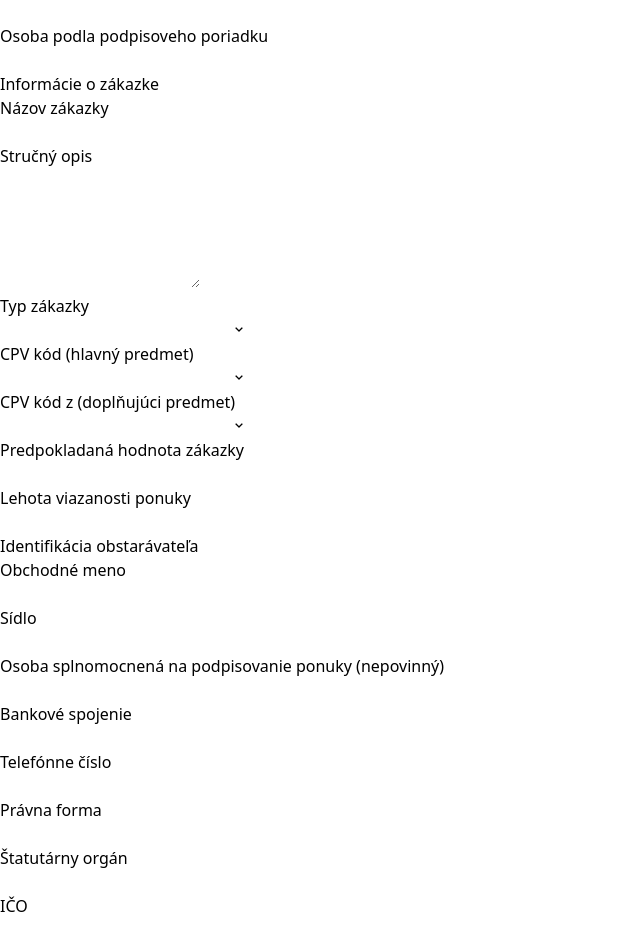
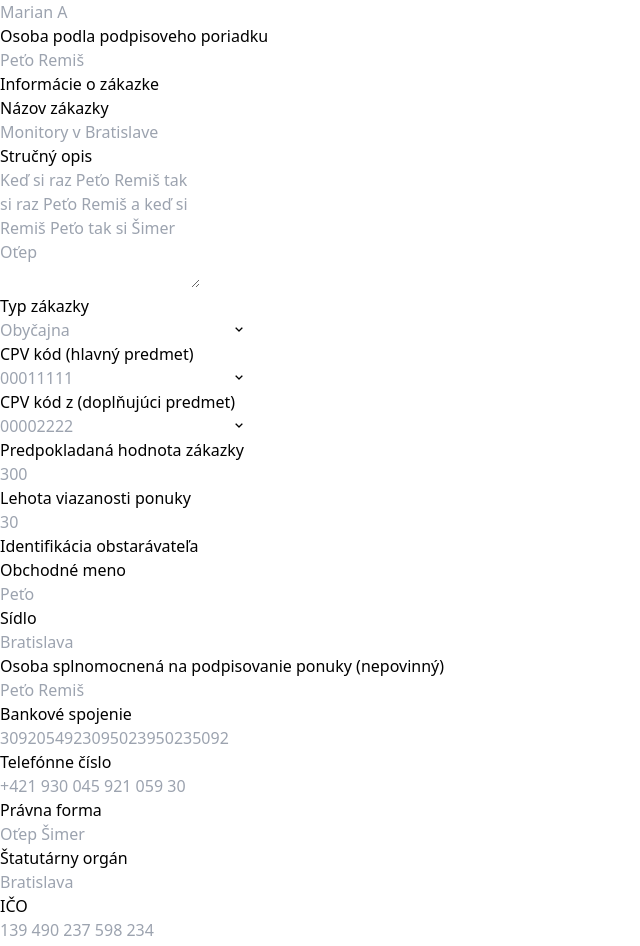
Before and after one commit to DejFcoder/UVOP, a React (Vite) app: page /sutazny-podklad in a window 1280 px wide. Shown: the part 642-1588 px from the top of the page, without its empty margins (0-640 px from the left). Built offline with nearby package versions, Linux system fonts and the light colour scheme.

Commit message:
ddresefs

```diff
--- a/src/SutaznyPodklad.tsx
+++ b/src/SutaznyPodklad.tsx
@@ -32,7 +32,7 @@ function SutaznyPodklad() {
               <p className="mb-2">Datum vyhlasenia</p>
               <input
                 className="border-2 border-black rounded max-w-lg p-2"
-                type="text"
+                type="text" placeholder="22.06.2025"
               />
             </div>
           </div>
@@ -42,21 +42,21 @@ function SutaznyPodklad() {
               <p className="mb-2">Internetova adresa profilu (URL)</p>
               <input
                 className="border-2 border-black rounded max-w-lg p-2"
-                type="text"
+                type="text" placeholder="peto.remis.com"
               />
             </div>
             <div className="flex flex-col mb-7">
               <p className="mb-2">Vecný gestor a jeho nadriadený</p>
               <input
                 className="border-2 border-black rounded max-w-lg p-2"
-                type="text"
+                type="text" placeholder="Marian A"
               />
             </div>
             <div className="flex flex-col mb-7">
               <p className="mb-2">Osoba podla podpisoveho poriadku</p>
               <input
                 className="border-2 border-black rounded max-w-lg p-2"
-                type="text"
+                type="text" placeholder="Peťo Remiš"
               />
             </div>
           </div>
@@ -70,7 +70,7 @@ function SutaznyPodklad() {
             <p className="mb-2">Názov zákazky</p>
             <input
               className="border-2 border-black rounded max-w-lg p-2"
-              type="text"
+              type="text" placeholder="Monitory v Bratislave"
             />
           </div>
           <div className="flex flex-col mb-7">
@@ -79,7 +79,7 @@ function SutaznyPodklad() {
               rows={5}
               className="border-2 border-black rounded max-w-lg p-2"
               name=""
-              id=""
+              id="" placeholder="Keď si raz Peťo Remiš tak si raz Peťo Remiš a keď si Remiš Peťo tak si Šimer Oťep"
             ></textarea>
           </div>
         </div>
@@ -89,7 +89,7 @@ function SutaznyPodklad() {
             <div className="relative flex flex-col">
             <input
               className="border-2 border-black rounded max-w-lg p-2"
-              type="text"
+              type="text" placeholder="Obyčajna"
             />
             <i className='bx bx-chevron-down absolute right-24 bottom-3'></i>
             </div>
@@ -98,7 +98,7 @@ function SutaznyPodklad() {
             <p className="mb-2">CPV kód (hlavný predmet)</p>
             <input
               className="border-2 border-black rounded max-w-lg p-2"
-              type="text"
+              type="text" placeholder="00011111"
             />
             <i className='bx bx-chevron-down absolute right-24 bottom-3'></i>
           </div>
@@ -106,7 +106,7 @@ function SutaznyPodklad() {
             <p className="mb-2">CPV kód z (doplňujúci predmet)</p>
             <input
               className="border-2 border-black rounded max-w-lg p-2"
-              type="text"
+              type="text" placeholder="00002222"
             />
             <i className='bx bx-chevron-down absolute bottom-3 right-24'></i>
           </div>
@@ -118,14 +118,14 @@ function SutaznyPodklad() {
           <p className="mb-2">Predpokladaná hodnota zákazky</p>
           <input
             className="border-2 border-black rounded max-w-lg p-2"
-            type="text"
+            type="text" placeholder="300"
           />
         </div>
         <div className="flex flex-col">
           <p className="mb-2">Lehota viazanosti ponuky</p>
           <input
             className="border-2 border-black rounded max-w-lg p-2"
-            type="text"
+            type="text" placeholder="30"
           />
         </div>
       </div>
@@ -137,14 +137,14 @@ function SutaznyPodklad() {
             <p className="mb-2">Obchodné meno</p>
             <input
               className="border-2 border-black rounded max-w-lg p-2"
-              type="text"
+              type="text" placeholder="Peťo"
             />
           </div>
           <div className="flex flex-col mb-7">
             <p className="mb-2">Sídlo</p>
             <input
               className="border-2 border-black rounded max-w-lg p-2"
-              type="text"
+              type="text" placeholder="Bratislava"
             />
           </div>
           <div className="flex flex-col mb-7">
@@ -153,21 +153,21 @@ function SutaznyPodklad() {
             </p>
             <input
               className="border-2 border-black rounded max-w-lg p-2"
-              type="text"
+              type="text"placeholder="Peťo Remiš"
             />
           </div>
           <div className="flex flex-col mb-7">
             <p className="mb-2">Bankové spojenie</p>
             <input
               className="border-2 border-black rounded max-w-lg p-2"
-              type="text"
+              type="text"placeholder="3092054923095023950235092"
             />
           </div>
           <div className="flex flex-col mb-7">
             <p className="mb-2">Telefónne číslo</p>
             <input
               className="border-2 border-black rounded max-w-lg p-2"
-              type="text"
+              type="text" placeholder="+421 930 045 921 059 30"
             />
           </div>
         </div>
@@ -177,28 +177,28 @@ function SutaznyPodklad() {
             <p className="mb-2">Právna forma</p>
             <input
               className="border-2 border-black rounded max-w-lg p-2"
-              type="text"
+              type="text" placeholder="Oťep Šimer"
             />
           </div>
           <div className="flex flex-col mb-7">
             <p className="mb-2">Štatutárny orgán</p>
             <input
               className="border-2 border-black rounded max-w-lg p-2"
-              type="text"
+              type="text"placeholder="Bratislava"
             />
           </div>
           <div className="flex flex-col mb-7">
             <p className="mb-2">IČO</p>
             <input
               className="border-2 border-black rounded max-w-lg p-2"
-              type="text"
+              type="text" placeholder="139 490 237 598 234"
             />
           </div>
           <div className="flex flex-col mb-7">
             <p className="mb-2">Email</p>
             <input
               className="border-2 border-black rounded max-w-lg p-2"
-              type="text"
+              type="text" placeholder="peto.remis@gmail.com"
             />
           </div>
         </div>
```
